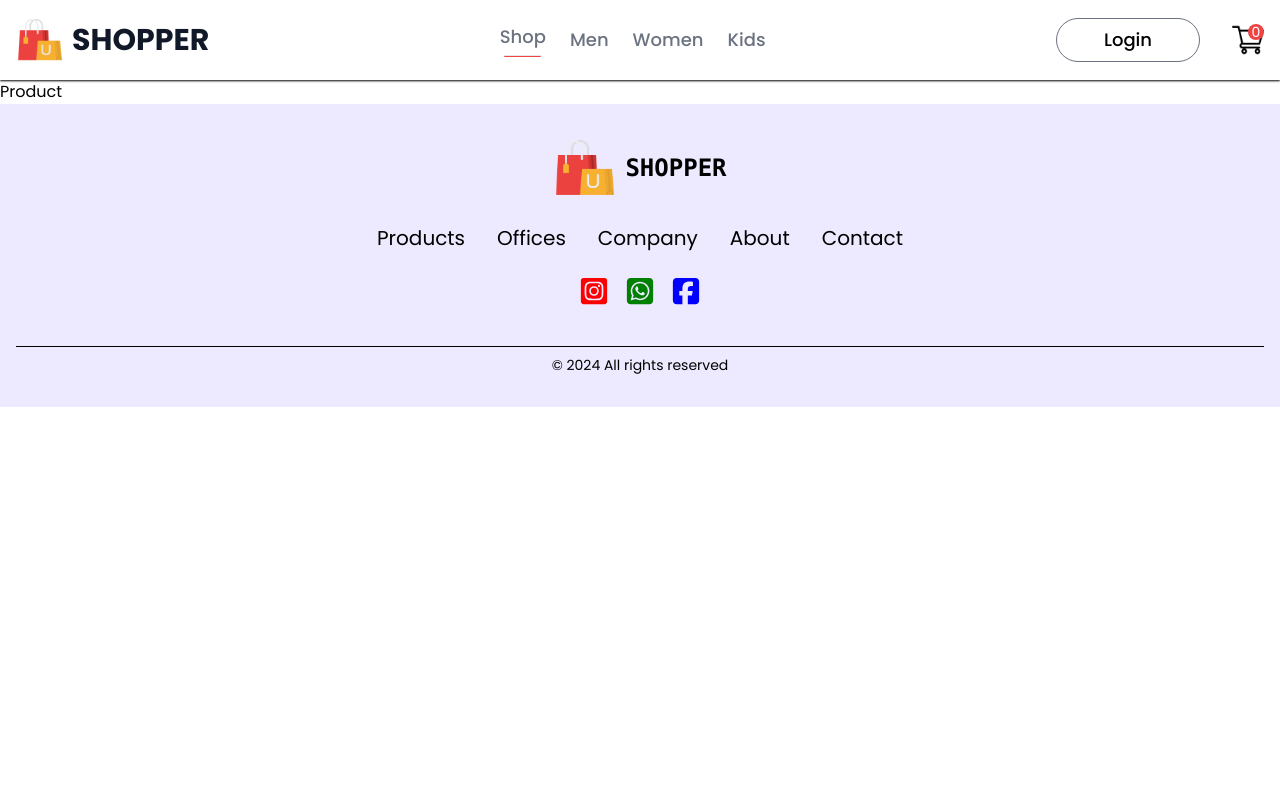
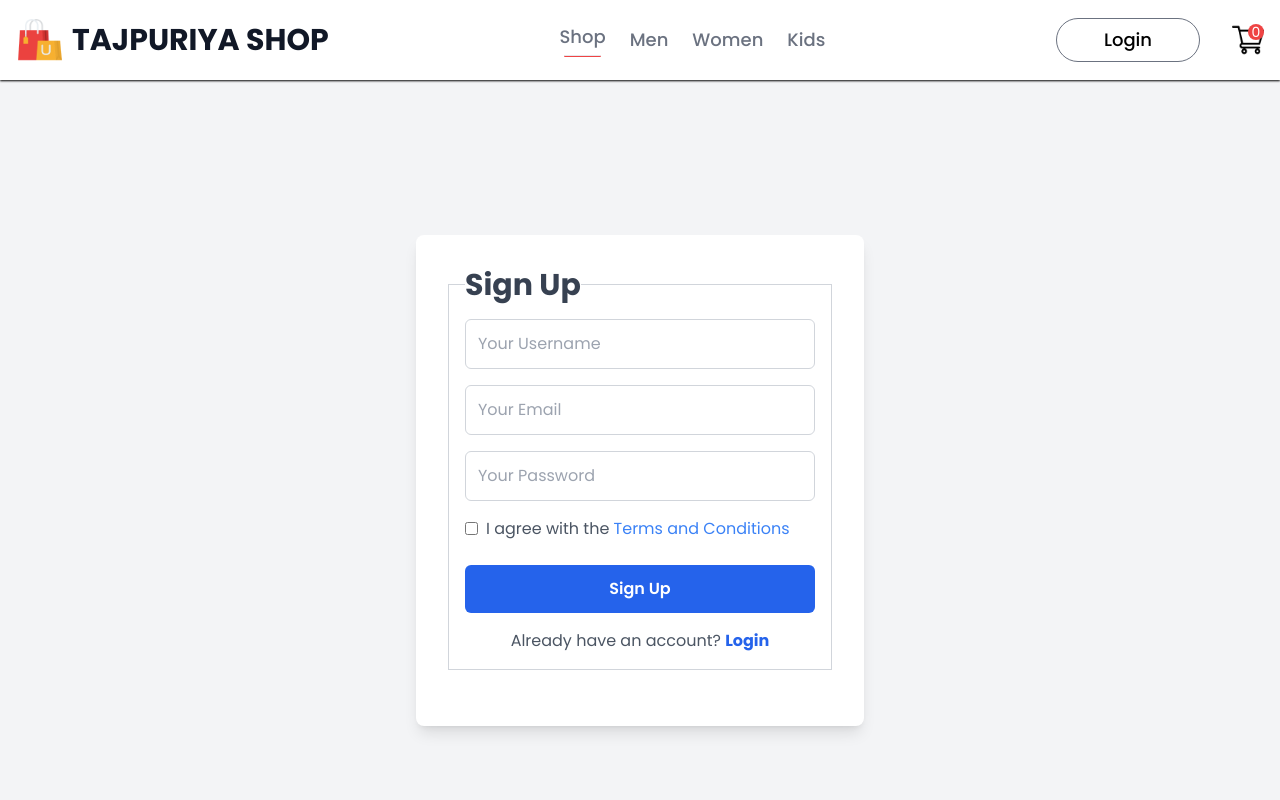
Before and after one commit to Arun-Taj/Ecommerce, a React (Vite) app: page /signup in a window 1280 px wide. Shown: the top 800 px of the page. Built offline with nearby package versions, Linux system fonts and the light colour scheme.

Commit message:
Signup and Signin page made

```diff
--- a/src/App.jsx
+++ b/src/App.jsx
@@ -5,7 +5,9 @@ import Shop from './Components/Pages/Shop'
 import ShopCategory from './Components/Pages/ShopCategory'
 import Product from './Components/Pages/Product'
 import Carts from './Components/Pages/Carts'
-import LoginSignUp from './Components/Pages/LoginSignUp'
+import LoginSignUp from './Components/Pages/Login'
+import SignUp from './Components/Pages/SignUp'
+import TermsAndConditions from './Components/Pages/TermsAndConditions'
 import Footer from './Components/Footer/Footer'
 import men_banner from './Components/Assets/banner_mens.png'
 import kids_banner from "./Components/Assets/banner_kids.png"
@@ -26,6 +28,8 @@ const App = () => {
          <Route path=":productId" element={<Product/>}/>
       <Route path="/cart" element={<Carts/>}/>
       <Route path="/login" element={<LoginSignUp/>}/>
+      <Route path='/signup' element={<SignUp/>}/>
+      <Route path='/termsAndConditions'element={<TermsAndConditions/>}/>
 
 
     </Routes>
--- a/src/Components/Navbar/Navbar.jsx
+++ b/src/Components/Navbar/Navbar.jsx
@@ -15,7 +15,7 @@ const Navbar = () => {
             <img src={logo} alt="Shopper Logo" className="w-10 sm:w-12" />
           </Link>
           <Link to="/">
-            <p className="text-gray-900 text-2xl sm:text-3xl font-bold">SHOPPER</p>
+            <p className="text-gray-900 text-2xl sm:text-3xl font-bold">TAJPURIYA SHOP</p>
           </Link>
         </div>
 
--- /dev/null
+++ b/src/Components/Pages/Login.jsx
@@ -0,0 +1,42 @@
+import React from "react";
+import { Link } from "react-router-dom";
+
+const Login = () => {
+  return (
+    <div className="min-h-screen flex items-center justify-center bg-zinc-200">
+      {/* Fieldset with Login header at the top left */}
+      <fieldset className="mb-6 border border-gray-500 px-4 py-8 bg-sky-200 rounded-3xl  justify-items-center">
+        <legend className="text-3xl font-bold">Login</legend>
+
+        {/* Form inputs */}
+        <div className="space-y-4">
+          <input
+            type="text"
+            placeholder="Enter Username"
+            className="w-full border border-blue-500 p-3 rounded-md focus:outline-none focus:ring-2 focus:ring-blue-500"
+          />
+          <input
+            type="password"
+            placeholder="Enter Password"
+            className="w-full border border-blue-500 p-3 rounded-md focus:outline-none focus:ring-2 focus:ring-blue-500"
+          />
+        </div>
+        {/* Login button */}
+        <button className="flex justify-center items-center px-10 rounded-full mt-6 py-3 bg-blue-600 text-white font-semibold hover:bg-blue-700 transition duration-200">
+          Login
+        </button>
+        {/* Sign up link */}
+        <p className="mt-4 text-center text-gray-600">
+          Don't have an account?
+          <Link to={"/signup"}>
+            <span className="text-blue-600 cursor-pointer font-bold">
+              Sign Up
+            </span>
+          </Link>
+        </p>
+      </fieldset>
+    </div>
+  );
+};
+
+export default Login;
--- a/src/Components/Pages/LoginSignUp.jsx
+++ /dev/null
@@ -1,9 +0,0 @@
-import React from 'react'
-
-const LoginSignUp = () => {
-  return (
-    <div>LoginSignUp</div>
-  )
-}
-
-export default LoginSignUp
--- a/src/Components/Pages/ShopCategory.jsx
+++ b/src/Components/Pages/ShopCategory.jsx
@@ -7,17 +7,17 @@ const ShopCategory = (props) => {
   const { all_product } = useContext(ShopContext);
   console.log("ShopCategory - all_product:", all_product); // Debug log
   return (
-    <div>
-      <img src={props.banner} alt="" />
-      <div>
+    <div className="block mx-auto my-[30px]">
+      <img src={props.banner} alt="" className="px-6"/>
+      <div className="flex px-6  pt-2 justify-between">
         <p>
-          <span>Showing 1-12 </span>out of 36 products
+          <span className="font-bold">Showing 1-12 </span>out of 36 products
         </p>
-        <div className="flex items-center">
+        <div className="flex items-center ml-4   border border-slate-600 rounded-lg cursor-pointer">
           Sort by <RiArrowDropDownLine size={30} />
         </div>
       </div>
-      <div>
+      <div className="grid sm:grid-cols-1 md:grid-cols-2 lg:grid-cols-4  justify-center mt-8 gap-6 px-6">
         {all_product.map((item, i) => {
           if (props.category === item.category) {
             return (
@@ -35,6 +35,9 @@ const ShopCategory = (props) => {
           }
         })}
       </div>
+      <div className="flex justify-center items-center pt-8 ">
+        <button className="rounded-2xl border border-slate-600 p-2 bg-slate-300 font-bold">Explore More</button>
+      </div>
     </div>
   );
 };
--- /dev/null
+++ b/src/Components/Pages/SignUp.jsx
@@ -0,0 +1,54 @@
+import React from 'react';
+import { Link } from "react-router-dom";
+
+const SignUp = () => {
+  return (
+    <div className="min-h-screen flex items-center justify-center bg-gray-100">
+     <div className="bg-white p-8 rounded-lg shadow-lg w-full max-w-md"> <fieldset className="mb-6 border border-gray-300 p-4">
+        {/* Fieldset with SignUp header */}
+
+          <legend className="text-3xl font-bold text-gray-700">Sign Up</legend>
+
+        {/* Input Fields */}
+        <div className="space-y-4">
+          <input
+            type="text"
+            placeholder="Your Username"
+            className="w-full border border-gray-300 p-3 rounded-md focus:outline-none focus:ring-2 focus:ring-blue-500"
+          />
+          <input
+            type="email"
+            placeholder="Your Email"
+            className="w-full border border-gray-300 p-3 rounded-md focus:outline-none focus:ring-2 focus:ring-blue-500"
+          />
+          <input
+            type="password"
+            placeholder="Your Password"
+            className="w-full border border-gray-300 p-3 rounded-md focus:outline-none focus:ring-2 focus:ring-blue-500"
+          />
+        </div>
+        {/* Checkbox for Terms & Conditions */}
+        <div className="flex items-center mt-4">
+          <input type="checkbox" id="terms" className="mr-2 cursor-pointer" />
+          <label htmlFor="terms" className="text-gray-600">
+
+            I agree with the <Link to={'/termsAndConditions'}><span className='text-blue-500'>Terms and Conditions</span></Link>
+          </label>
+        </div>
+        {/* Sign Up Button */}
+        <button className="w-full mt-6 py-3 bg-blue-600 text-white font-semibold rounded-md hover:bg-blue-700 transition duration-200">
+          Sign Up
+        </button>
+        {/* Link to Login */}
+        <p className="mt-4 text-center text-gray-600">
+          Already have an account?{" "}
+          <Link to="/login" className="text-blue-600 font-bold hover:underline">
+            Login
+          </Link>
+        </p>
+      </fieldset></div>
+    </div>
+  );
+};
+
+export default SignUp;
--- /dev/null
+++ b/src/Components/Pages/TermsAndConditions.jsx
@@ -0,0 +1,56 @@
+import React from 'react';
+import { IoMdArrowRoundBack } from "react-icons/io";
+import { Link } from 'react-router-dom';
+
+const TermsAndConditions = () => {
+  return (
+    <div className="min-h-screen bg-gray-100 py-10 px-4">
+
+      <div className="max-w-4xl mx-auto bg-white p-8 rounded-lg shadow-md">
+        <Link to='/signup'><button><IoMdArrowRoundBack size={30}/></button></Link>
+
+        <h1 className="text-3xl font-bold mb-6">Terms and Conditions</h1>
+
+        <p className="text-gray-700 mb-4">
+          Welcome to our ecommerce website. These terms and conditions outline the rules and regulations for the use of our site.
+        </p>
+
+        <h2 className="text-2xl font-bold mb-2">1. Introduction</h2>
+        <p className="text-gray-700 mb-4">
+          By accessing this website, you agree to be bound by these terms and conditions. If you disagree with any part of these terms, you must not use our website.
+        </p>
+
+        <h2 className="text-2xl font-bold mb-2">2. Intellectual Property</h2>
+        <p className="text-gray-700 mb-4">
+          All content included on this site, including text, graphics, logos, images, and software, is the property of our company or its content suppliers and is protected by international copyright laws.
+        </p>
+
+        <h2 className="text-2xl font-bold mb-2">3. User Obligations</h2>
+        <p className="text-gray-700 mb-4">
+          You agree to use this website only for lawful purposes and in a way that does not infringe the rights of, restrict, or inhibit anyone else's use and enjoyment of the site. Prohibited behavior includes harassing or causing distress or inconvenience to any person.
+        </p>
+
+        <h2 className="text-2xl font-bold mb-2">4. Limitation of Liability</h2>
+        <p className="text-gray-700 mb-4">
+          We will not be liable for any direct, indirect, incidental, special, or consequential damages that result from the use of, or the inability to use, this website.
+        </p>
+
+        <h2 className="text-2xl font-bold mb-2">5. Modifications</h2>
+        <p className="text-gray-700 mb-4">
+          We reserve the right to revise these terms and conditions at any time without notice. It is your responsibility to review these terms periodically.
+        </p>
+
+        <h2 className="text-2xl font-bold mb-2">6. Governing Law</h2>
+        <p className="text-gray-700 mb-4">
+          These terms and conditions are governed by and construed in accordance with the laws of the jurisdiction in which our company operates.
+        </p>
+
+        <p className="text-gray-700">
+          If you have any questions or concerns about these terms, please contact us.
+        </p>
+      </div>
+    </div>
+  );
+};
+
+export default TermsAndConditions;
```
